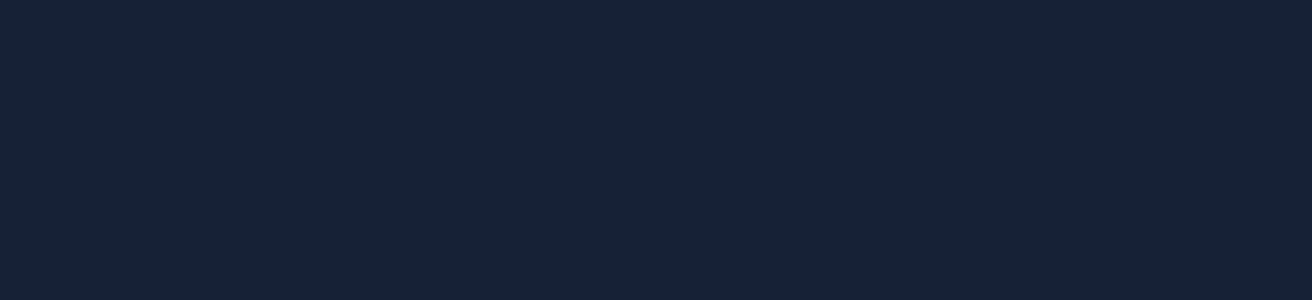
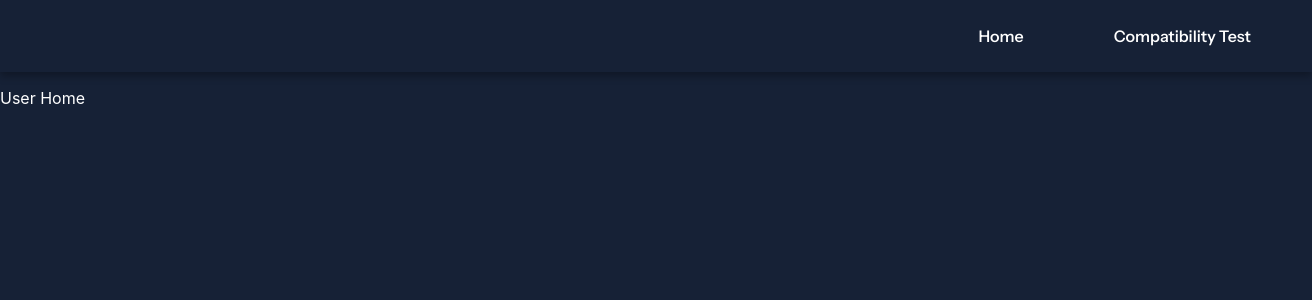
Before and after one commit to lilah-durney/StarSync, a React (Create React App) app: page /home in a window 1280 px wide. Before the commit this address had no page. Shown: the top 300 px of the page, 1312 px wide, since content can reach past the window. Built offline with nearby package versions, Linux system fonts and the light colour scheme; a web font is replaced by a local one.

Commit message:
navbar, need to add login/out logic for when nav is visible

```diff
--- a/src/App.js
+++ b/src/App.js
@@ -2,13 +2,20 @@
 import {Route, Routes} from 'react-router-dom';
 import './App.css';
 import Landing from "./pages/landing/landing.js";
+import UserHome from "./pages/userhome/userhome.js";
+import CompatibilityTest from './pages/compatibilitytest/compatibilitytest.js';
+import NavBar from "./components/navbar/navbar.js"
+
 
 function App() {
   return (
     <div className="app-container">
+      <NavBar />
       <div className = "main-content">
         <Routes>
           <Route path= "/" element = {<Landing />} />
+          <Route path = "/home" element = {<UserHome />} />
+          <Route path = "/compatibility" element = {<CompatibilityTest />} />
         </Routes>
       </div>
 
--- a/src/components/navbar/navbar.css
+++ b/src/components/navbar/navbar.css
@@ -0,0 +1,30 @@
+.navbar {
+    padding: 1rem;
+    display: flex;
+    justify-content: right;
+    color: white;
+    box-shadow: 0 4px 8px rgba(0, 0, 0, 0.3);
+    position: sticky;
+    z-index: 1;
+    top: 0;
+    width: 100%;
+
+  }
+
+  .navbar a {
+    position: relative;
+    color: white;
+    text-decoration: none;
+    padding: 10px 15px;
+    transition: color 0.3s ease;
+    font-family: "Instrument Sans";
+    font-weight: 550;
+    margin-left: 30px;
+    margin-right:30px;
+  }
+
+
+
+  .navbar a:hover {
+    transform: scale(1.04);
+  }
--- a/src/components/navbar/navbar.js
+++ b/src/components/navbar/navbar.js
@@ -0,0 +1,23 @@
+import React from 'react';
+import "./navbar.css";
+import {Link} from "react-router-dom"
+
+
+
+function NavBar() {
+
+    return (
+        <nav className = "navbar">
+                    <Link to = "/home">Home</Link>
+                    <Link to = "/compatibility">Compatibility Test</Link>
+        </nav>
+
+
+
+    )
+
+
+}
+
+
+export default NavBar
--- a/src/pages/inputprofile/inputprofile.js
+++ b/src/pages/inputprofile/inputprofile.js
@@ -1,2 +1,8 @@
 import React from 'react';
 import './inputprofile.css';
+
+function InputProfile () {
+
+}
+
+export default InputProfile;
--- a/src/pages/userhome/userhome.css
+++ b/src/pages/userhome/userhome.css
@@ -0,0 +1,3 @@
+p {
+    color: white;
+}
--- a/src/pages/userhome/userhome.js
+++ b/src/pages/userhome/userhome.js
@@ -0,0 +1,11 @@
+import React from 'react';
+import "./userhome.css";
+
+function UserHome() {
+    return (
+        <p>User Home</p>
+    )
+
+}
+
+export default UserHome;
```
Also changed, not shown: src/pages/compatibilitytest/compatibilitytest.js (+7 -0 lines).
